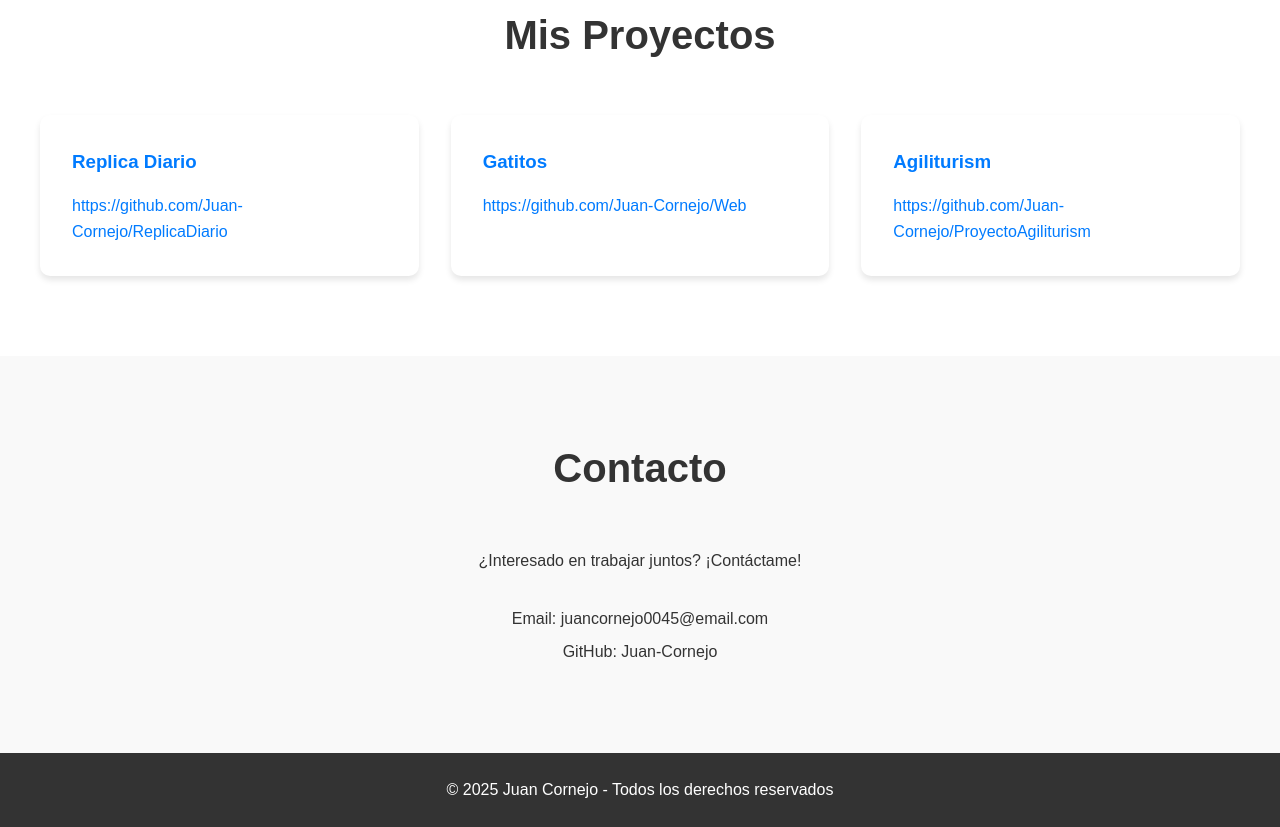
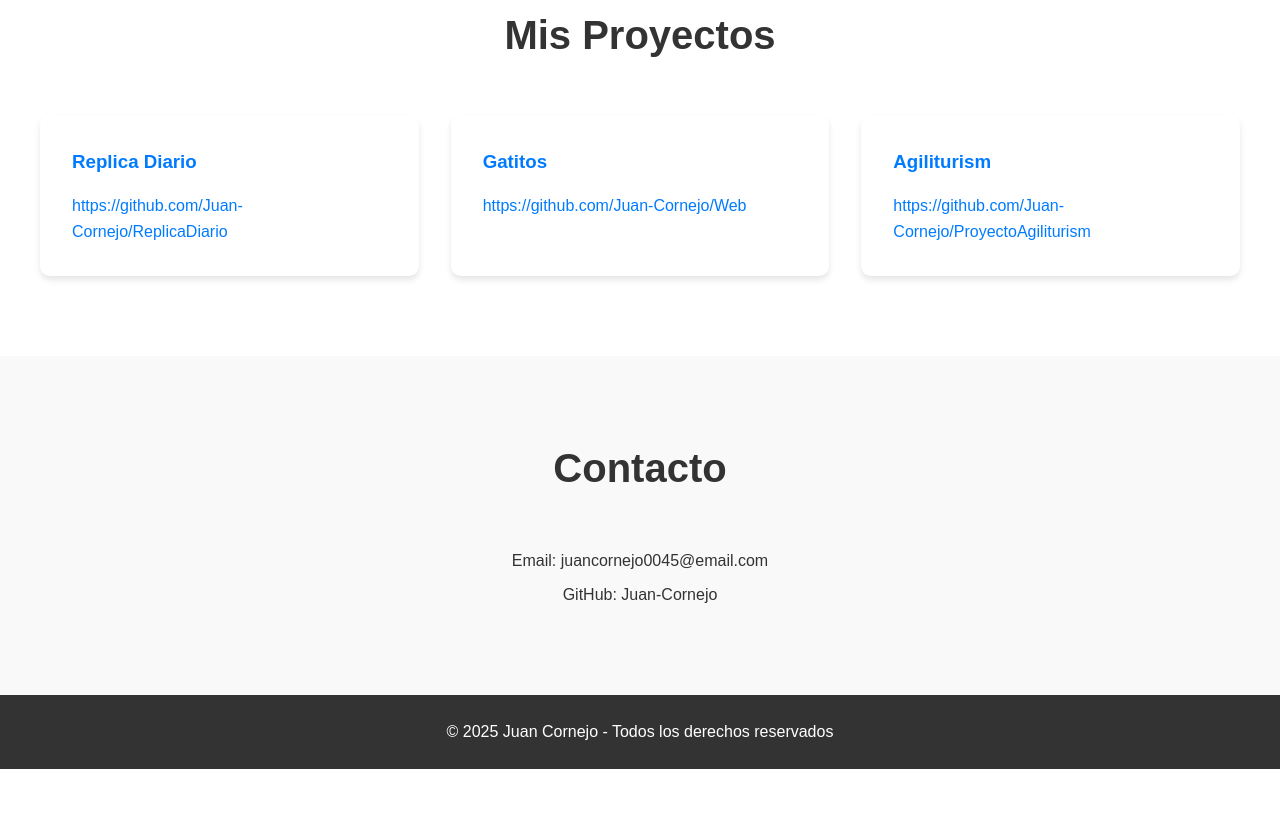
Before and after one commit to Juan-Cornejo/Portafolio, a plain HTML site: page index.html in a window 1280 px wide. Shown: the part 1278-2105 px from the top of the page. After the commit the page ends 2047 px from the top, so only its background shows below. Drawn offline with Linux system fonts and the light colour scheme.

Commit message:
small change

```diff
--- a/index.html
+++ b/index.html
@@ -64,7 +64,6 @@
     <section id="contacto" class="contact">
         <h2>Contacto</h2>
         <div class="contact-content">
-            <p>¿Interesado en trabajar juntos? ¡Contáctame!</p>
             <div class="contact-info">
                 <p>Email: juancornejo0045@email.com</p>
                 <p>GitHub: Juan-Cornejo</p>
```
